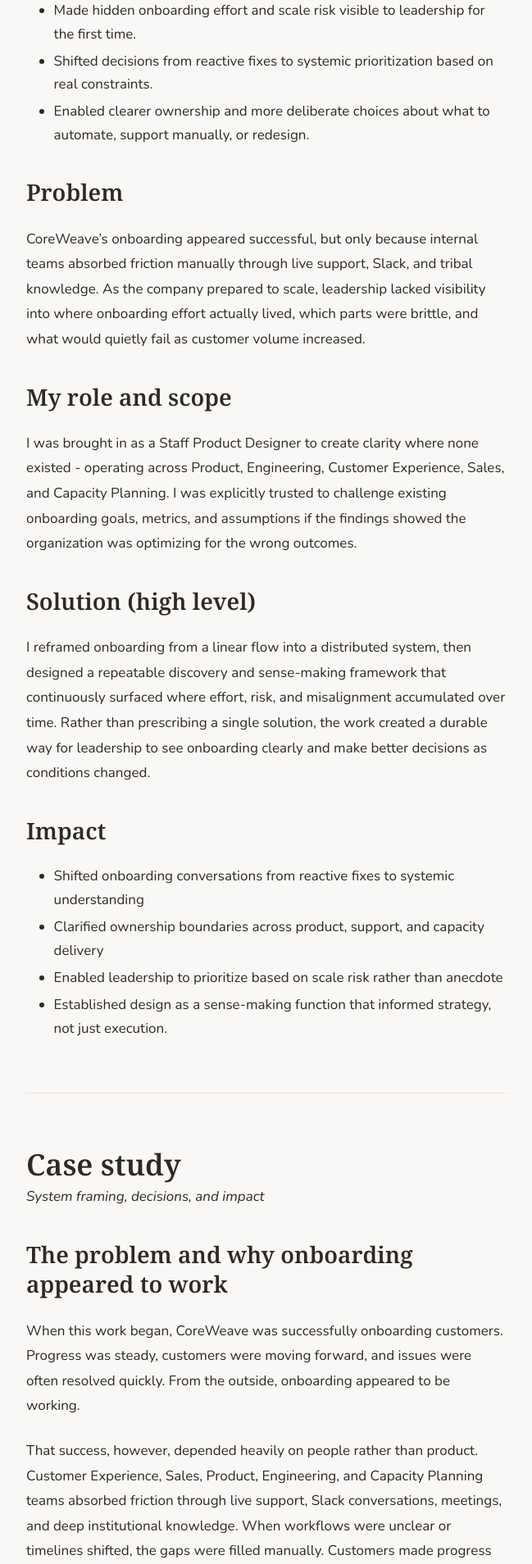
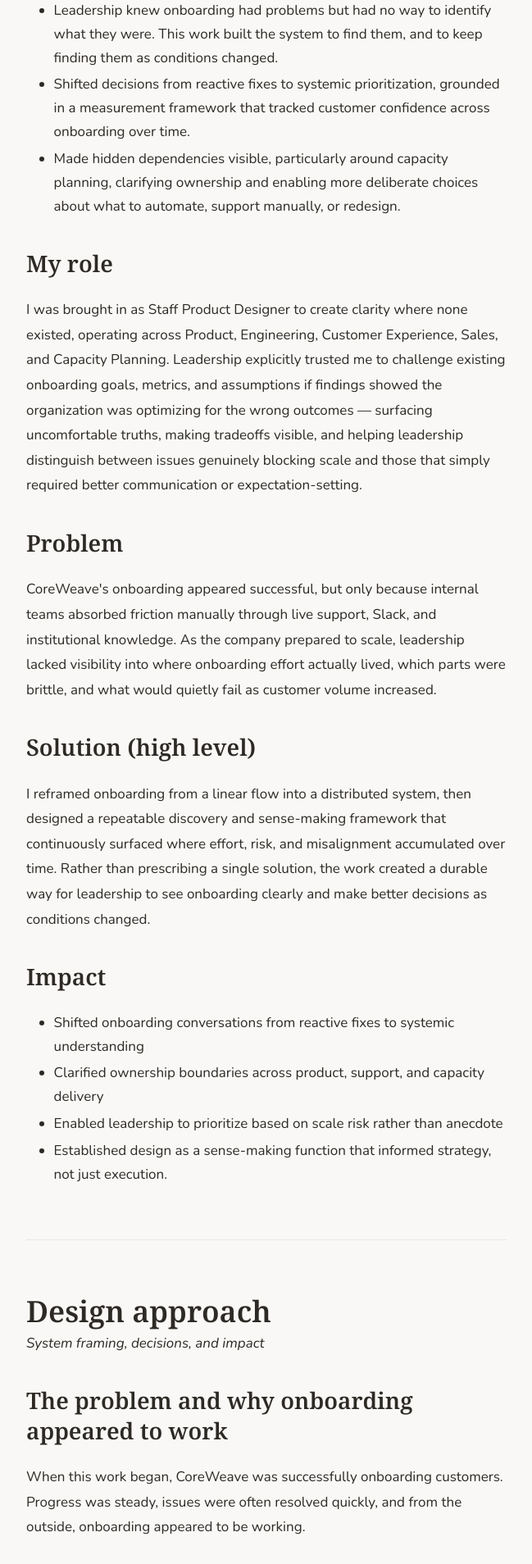
Before and after one commit to flores8/lauralee2025, a Next.js app: page /portfolio/onboarding-at-scale in a window 1280 px wide. Shown: the part 540-2448 px from the top of the page at 82% size, without its empty margins (315-964 px from the left). Built offline with nearby package versions, Linux system fonts and the light colour scheme.

Commit message:
update onboarding portfolio page copy

```diff
--- a/app/(main)/portfolio/[slug]/onboarding-at-scale.js
+++ b/app/(main)/portfolio/[slug]/onboarding-at-scale.js
@@ -10,17 +10,19 @@
       <section className="case-study-section">
         <h2>Why this mattered at scale</h2>
         <ul>
-          <li>Made hidden onboarding effort and scale risk visible to leadership for the first time.</li>
-          <li>Shifted decisions from reactive fixes to systemic prioritization based on real constraints.</li>
-          <li>Enabled clearer ownership and more deliberate choices about what to automate, support manually, or redesign.</li>
+          <li>Leadership knew onboarding had problems but had no way to identify what they were. This work built the system to find them, and to keep finding them as conditions changed.</li>
+          <li>Shifted decisions from reactive fixes to systemic prioritization, grounded in a measurement framework that tracked customer confidence across onboarding over time.</li>
+          <li>Made hidden dependencies visible, particularly around capacity planning, clarifying ownership and enabling more deliberate choices about what to automate, support manually, or redesign.</li>
         </ul>
+
+        <h2>My role</h2>
+        <p>I was brought in as Staff Product Designer to create clarity where none existed, operating across Product, Engineering, Customer Experience, Sales, and Capacity Planning. Leadership explicitly trusted me to challenge existing onboarding goals, metrics, and assumptions if findings showed the organization was optimizing for the wrong outcomes — surfacing uncomfortable truths, making tradeoffs visible, and helping leadership distinguish between issues genuinely blocking scale and those that simply required better communication or expectation-setting.</p>
+
         <h2>Problem</h2>
         <p>
-        CoreWeave’s onboarding appeared successful, but only because internal teams absorbed friction manually through live support, Slack, and tribal knowledge. As the company prepared to scale, leadership lacked visibility into where onboarding effort actually lived, which parts were brittle, and what would quietly fail as customer volume increased.
+        CoreWeave's onboarding appeared successful, but only because internal teams absorbed friction manually through live support, Slack, and institutional knowledge. As the company prepared to scale, leadership lacked visibility into where onboarding effort actually lived, which parts were brittle, and what would quietly fail as customer volume increased.
         </p>
 
-        <h2>My role and scope</h2>
-        <p>I was brought in as a Staff Product Designer to create clarity where none existed - operating across Product, Engineering, Customer Experience, Sales, and Capacity Planning. I was explicitly trusted to challenge existing onboarding goals, metrics, and assumptions if the findings showed the organization was optimizing for the wrong outcomes.</p>
         <h2>Solution (high level)</h2>
         <p>I reframed onboarding from a linear flow into a distributed system, then designed a repeatable discovery and sense-making framework that continuously surfaced where effort, risk, and misalignment accumulated over time. Rather than prescribing a single solution, the work created a durable way for leadership to see onboarding clearly and make better decisions as conditions changed.</p>
         <h2>Impact</h2>
@@ -36,62 +38,51 @@
         <hr className="case-study-divider" />
 
         <section className="case-study-section">
-          <h2 className="case-study-title">Case study</h2>
+          <h2 className="case-study-title">Design approach</h2>
           <p><em>System framing, decisions, and impact</em></p>
 
           <h2>The problem and why onboarding appeared to work</h2>
-          <p>When this work began, CoreWeave was successfully onboarding customers. Progress was steady, customers were moving forward, and issues were often resolved quickly. From the outside, onboarding appeared to be working.</p>
-          <p>That success, however, depended heavily on people rather than product. Customer Experience, Sales, Product, Engineering, and Capacity Planning teams absorbed friction through live support, Slack conversations, meetings, and deep institutional knowledge. When workflows were unclear or timelines shifted, the gaps were filled manually. Customers made progress not because the system was clear, but because the organization compensated for its ambiguity.</p>
-          <p>This model held while the customer base was small. But it masked a growing risk. As CoreWeave prepared to scale from tens of customers to hundreds, leadership lacked visibility into where onboarding effort actually lived, which parts were brittle, and which assumptions would quietly break under volume. Onboarding wasn’t failing, it was succeeding in a way that could not scale.</p>
+          <p>When this work began, CoreWeave was successfully onboarding customers. Progress was steady, issues were often resolved quickly, and from the outside, onboarding appeared to be working.</p>
+          <p>That success depended heavily on people rather than product. Customer Experience, Sales, Product, Engineering, and Capacity Planning teams absorbed friction through live support, Slack conversations, and deep institutional knowledge. Customers made progress not because the system was clear, but because the organization compensated for its ambiguity.</p>
+          <p>This model held while the customer base was small. But it masked a growing risk. As CoreWeave prepared to scale from tens of customers to hundreds, leadership lacked visibility into which parts were brittle and which assumptions would quietly break under volume. Onboarding wasn't failing, it was succeeding in a way that could not scale.</p>
 
           <h2>Why scale made this dangerous</h2>
-          <p>As onboarding became a company-level priority, its limitations became more consequential. CoreWeave had an explicit goal to grow from tens of customers to hundreds, with onboarding identified as a critical constraint on that growth. The VP of Engineering and VP of Customer Experience were accountable for this outcome, but lacked a clear picture of where onboarding effort and risk actually lived.</p>
-          <p>The challenge was not a lack of ownership or effort. It was a lack of visibility. Different teams experienced onboarding through different lenses: Product saw feature readiness, Customer Experience saw tickets and live calls, Engineering saw failures and manual interventions, and Capacity Planning managed timelines that often sat outside the product entirely. Each perspective was valid and incomplete.</p>
-          <p>As a result, decisions about onboarding improvements were often reactive. Teams addressed loud failures or local pain points without understanding whether those fixes reduced or reinforced underlying fragility. Without a shared view of how onboarding behaved end to end, the organization risked scaling processes that depended on specific people, informal coordination, or unspoken assumptions—precisely the kinds of dependencies that fail under volume.</p>
+          <p>CoreWeave had an explicit goal to grow from tens of customers to hundreds, with onboarding identified as a critical constraint. The VP of Engineering and VP of Customer Experience were accountable for this outcome, but lacked a clear picture of where onboarding effort and risk actually lived.</p>
+          <p>The challenge was not a lack of ownership or effort, it was a lack of visibility. Product saw feature readiness, Customer Experience saw tickets and live calls, Engineering saw failures and manual interventions, and Capacity Planning managed timelines that often sat outside the product entirely. Each perspective was valid and incomplete.</p>
+          <p>Without a shared view of how onboarding behaved end to end, the organization risked scaling processes that depended on specific people, informal coordination, or unspoken assumptions — precisely the kinds of dependencies that fail under volume.</p>
 
           <h2>Reframing onboarding as a distributed system</h2>
           <p>As I examined real onboarding journeys across customers and teams, it became clear that treating onboarding as a linear sequence of steps was part of the problem. In practice, onboarding was a distributed system. Progress depended on the interaction between product behavior, human intervention, documentation, capacity availability, and timing - none of which moved in a straight line or were owned by a single team.</p>
-          <p>Onboarding “worked” when gaps were actively compensated for: a support engineer clarified unclear product behavior, a PM renegotiated expectations when capacity shifted, or someone with institutional knowledge stepped in at the right moment. Failure was often quiet. Customers continued moving forward, but with increased uncertainty, hidden effort, and accumulating risk. Success, in other words, was frequently the result of coordination rather than clarity.</p>
-          <p>Reframing onboarding this way changed the question being asked. Instead of “where does onboarding break?”, the more useful question became “where does onboarding rely on compensation, and what happens to that compensation at scale?” This lens made it possible to distinguish between friction that was acceptable or intentional and friction that was fragile, unowned, and likely to fail as volume increased.</p>
+          <p>This reframe changed the question being asked. Instead of "where does onboarding break?", the more useful question became "where does onboarding rely on compensation, and what happens to that compensation at scale?" This lens made it possible to distinguish between friction that was acceptable or intentional and friction that was fragile, unowned, and likely to fail as volume increased.</p>
 
           <h2>Designing a system to surface risk and effort over time</h2>
-          <p>This work focused on making invisible dependencies visible before they failed at scale.</p>
           <p>Once onboarding was reframed as a distributed system, a one-time journey map or static report was insufficient. Onboarding behavior would continue to change as new customers onboarded, infrastructure came online, and delivery timelines shifted. What the organization needed was not a single answer, but a repeatable way to see where effort, risk, and misalignment accumulated over time.</p>
-          <p>I designed a phased discovery system that operated alongside onboarding itself. The goal was not just to gather insights, but to create an ongoing feedback loop that reflected how onboarding actually functioned in practice. Internal discovery established a grounded baseline by tracing real customer onboarding end to end: reviewing tickets, Slack threads, meeting recordings, delivery plans, and handoffs to identify where progress depended on manual intervention or specific individuals.</p>
+          <p>I designed a phased discovery system that operated alongside onboarding itself. Internal discovery established a grounded baseline by tracing real customer onboarding end to end: reviewing tickets, Slack threads, meeting recordings, delivery plans, and handoffs to identify where progress depended on manual intervention or specific individuals.</p>
           <p>This was paired with longitudinal customer research that tracked how confidence evolved over time, particularly around moments of uncertainty such as capacity availability or timeline changes. Findings were then triangulated with stakeholders across Product, Engineering, Customer Experience, and Capacity Planning, translating observations into clear recommendations: what could scale through product changes, what required clearer ownership or communication, and where human involvement was intentional and appropriate.</p>
 
           <h2>Creating a measurable baseline for onboarding health</h2>
           <p>Once onboarding was understood as a system rather than a flow, it became clear that the organization lacked a reliable way to measure whether changes were actually improving the customer experience. Progress was inferred from activity and outcomes, but leadership had no consistent signal for how customers felt about different aspects of onboarding over time.</p>
-          <p>I proposed and designed a CSAT-based measurement framework to establish a baseline and track changes in customer confidence across key onboarding dimensions. The goal was not to optimize a single score, but to create a durable feedback loop that could surface where onboarding was improving, where it was regressing, and where hidden friction persisted as scale increased. While baseline collection was still in progress, this work established a shared, repeatable way to evaluate onboarding health from the customer’s perspective and guide future investment.</p>
+          <p>I designed a two-survey measurement framework: a post-onboarding survey sent roughly one week after delivery to capture early confidence and friction, and an annual survey to track satisfaction over sustained usage. Both surveys shared a core set of questions — covering overall satisfaction, confidence in CoreWeave meeting needs, and ability to get work running — so trends could be compared over time. The post-onboarding survey added questions specific to clarity, first workload friction, and documentation effectiveness during onboarding. The framework was deliberately designed to start simple and add complexity only as patterns emerged, so the baseline would be clean and the signal trustworthy from the start.</p>
+          <p>While baseline collection was still in progress, this work established a shared, repeatable way to evaluate onboarding health from the customer's perspective and guide future investment.</p>
 
           <h2>Shifting decisions from reaction to diagnosis</h2>
-          <p>With a clearer view of how onboarding actually behaved, conversations began to change. Instead of responding primarily to individual failures or loud issues, teams could discuss onboarding in terms of systemic patterns - where effort clustered, where uncertainty recurred, and where progress depended on fragile compensation rather than clear product behavior.</p>
-          <p>This visibility clarified ownership. Teams were better able to distinguish between problems that required product changes, those that needed clearer process or expectation-setting, and those where intentional human involvement was appropriate. Decisions about what to automate, what to fix, and what to leave high-touch became grounded in scale risk rather than anecdote, allowing leadership to prioritize with greater confidence and precision.</p>
+          <p>With a clearer view of how onboarding actually behaved, conversations began to change. Instead of responding primarily to individual failures or loud issues, teams could discuss onboarding in terms of systemic patterns — where effort clustered, where uncertainty recurred, and where progress depended on fragile compensation rather than clear product behavior.</p>
+          <p>This visibility clarified ownership. Teams could now distinguish between problems that required product changes, those that needed clearer process or expectation-setting, and those where intentional human involvement was appropriate. Decisions about what to automate, what to fix, and what to leave high-touch became grounded in scale risk rather than anecdote.</p>
 
           <h2>Surfacing hidden risk in capacity planning and communication</h2>
           <p>One critical issue the system surfaced was around capacity planning and expectation management during onboarding. Customers often signed contracts with specific capacity commitments tied to dates, but when those dates shifted without clear communication across teams, trust eroded quickly.</p>
-          <p>This was not a single-team failure. Capacity delivery depended on coordination across sales, account executives, capacity planning, engineering, and customer experience - none of whom had a shared, real-time view of status or ownership. As a result, onboarding appeared to “work,” but only because teams absorbed misalignment manually and reactively.</p>
-          <p>By making this dependency visible, I was able to bring the relevant teams together, clarify the underlying constraints, and inform the creation of an internal tool that provided a shared, up-to-date view of capacity status and changes. This reduced surprise, improved cross-team coordination, and addressed a scale risk that would have compounded rapidly as customer volume increased.</p>
-
-          <h2>Being trusted to challenge goals and assumptions</h2>
-          <p>This work required operating across organizational boundaries where no single team owned onboarding end to end. As the findings emerged, leadership made the mandate explicit: if the work showed that the organization was optimizing for the wrong outcomes, I was expected to say so. That included challenging assumptions about what onboarding success meant, which signals were trustworthy, and whether existing OKRs reflected the real constraints on scale.</p>
-          <p>Rather than validating a predetermined direction, my role was to act as a sense-making layer - surfacing uncomfortable truths, making tradeoffs visible, and helping leadership distinguish between issues that were genuinely blocking scale and those that simply required better communication or expectation-setting. This level of trust shaped how the work was conducted and ensured that insights translated into decisions, not just documentation.</p>
+          <p>Capacity delivery depended on coordination across sales, account executives, capacity planning, engineering, data center build-out, and customer experience — none of whom had a shared, real-time view of status or ownership. Build-out timelines were particularly vulnerable to factors outside anyone's control, such as delayed parts deliveries, and when those disruptions weren't communicated quickly across teams, the impact compounded.</p>
+          <p>By making this dependency visible, I was able to bring the relevant teams together and clarify the underlying constraints. This informed the design and development of an internal tool that will provide a shared, up-to-date view of capacity status and changes — reducing surprise, improving cross-team coordination, and addressing a scale risk that would have compounded rapidly as customer volume increased.</p>
 
           <h2>Outcomes: making onboarding visible and actionable</h2>
-          <p>While this work did not aim to “fix” onboarding in a single pass, it meaningfully changed how onboarding was understood, discussed, and improved at CoreWeave.</p>
-          <p>As a result:</p>
-          <ul>
-            <li>Leadership gained a clearer view into where onboarding relied on hidden effort, fragile coordination, and informal compensation</li>
-            <li>Teams were able to prioritize improvements based on scale risk, rather than reacting to isolated failures or anecdotal feedback</li>
-            <li>Ownership boundaries became clearer, reducing ambiguity around who should act when capacity shifted or timelines changed</li>
-            <li>Decisions about automation versus intentional human involvement became more deliberate and explicit</li>
-          </ul>
-          <p>Most importantly, onboarding was no longer treated as a black box that “worked until it didn’t.” It became a system the organization could examine honestly, challenge over time, and adapt as conditions changed.</p>
+          <p>While this work did not aim to "fix" onboarding in a single pass, it meaningfully changed how onboarding was understood, discussed, and improved at CoreWeave.</p>
+          <p>Rather than guessing or reacting to individual failures, I built a system to uncover those problems systematically and to keep uncovering them as conditions changed. That shift from intuition to structured visibility was the core outcome.</p>
+          <p>From there, ownership boundaries became clearer, reducing ambiguity around who should act when capacity shifted or timelines changed. Decisions about automation versus intentional human involvement became more deliberate and explicit.</p>
+          <p>Most importantly, onboarding was no longer treated as a black box that "worked until it didn't." It became a system the organization could examine honestly, challenge over time, and adapt as conditions changed.</p>
 
           <h2>Design as a sense-making function at scale</h2>
-          <p>This work reinforced a shift in how I think about design’s role in complex, infrastructure-heavy systems. When products scale faster than shared understanding, the primary risk is not poor execution it is misaligned decision-making. In those moments, design’s responsibility extends beyond improving experiences to helping organizations see their systems truthfully.</p>
-          <p>By creating a repeatable way to surface effort, risk, and misalignment, this work enabled onboarding to evolve from an opaque process into something the organization could reason about deliberately. It allowed leadership to challenge goals when they no longer reflected reality, invest where scale risk was highest, and distinguish between problems that required automation, clearer product behavior, or intentional human involvement.</p>
-          <p>I now carry this principle into all platform work: when systems depend on hidden compensation to function, design’s most important contribution is not smoothing the experience, but making the truth visible so better decisions can be made.</p>
+          <p>When products scale faster than shared understanding, the primary risk is not poor execution — it is misaligned decision-making. In those moments, design's responsibility extends beyond improving experiences to helping organizations see their systems truthfully.</p>
+          <p>By creating a repeatable way to surface effort, risk, and misalignment, onboarding evolved from an opaque process into something the organization could reason about deliberately. And the framework itself, not just the findings, became the durable contribution: a way to keep asking the right questions as conditions changed.</p>
 
       </section>
     </div>
```
